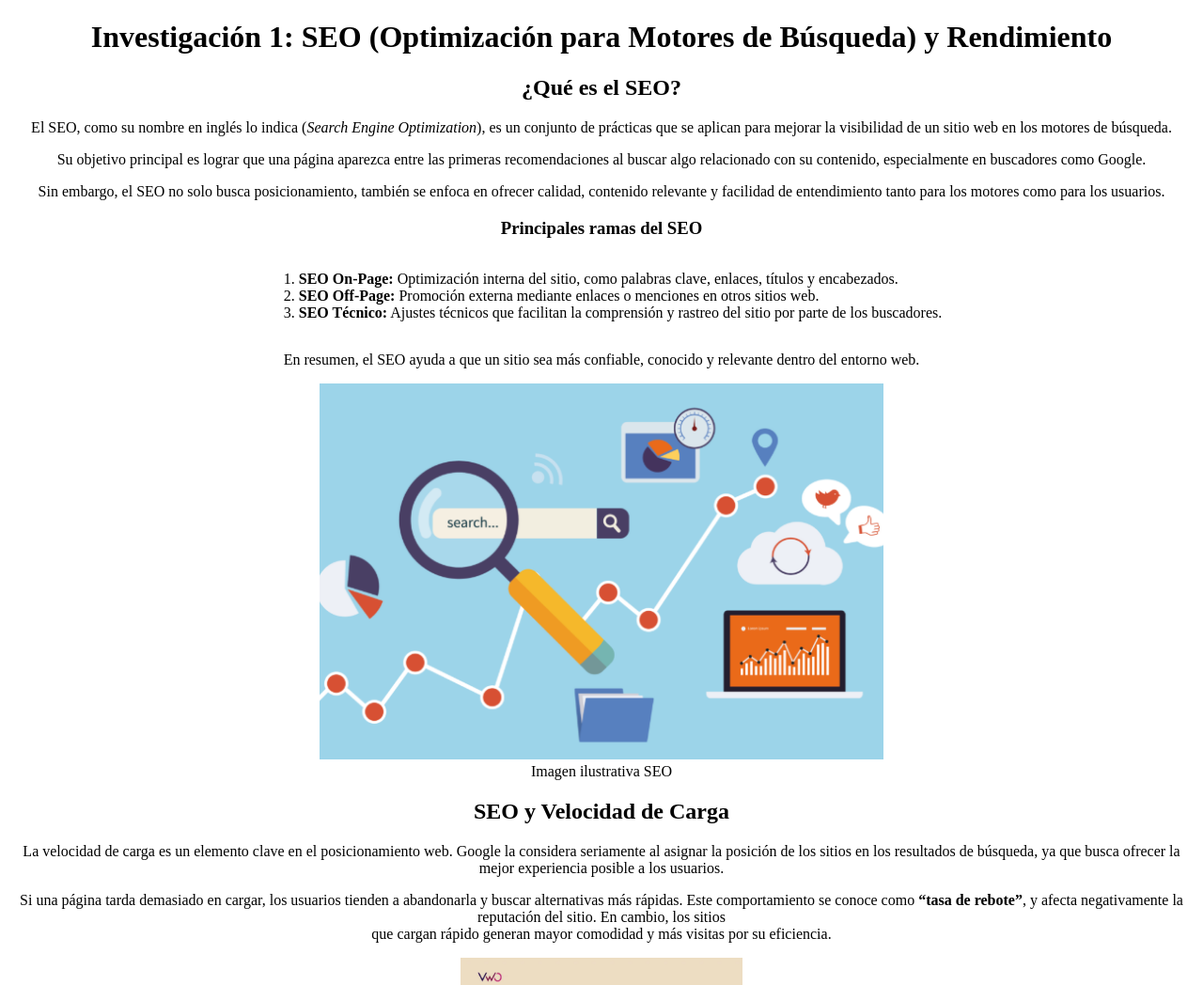
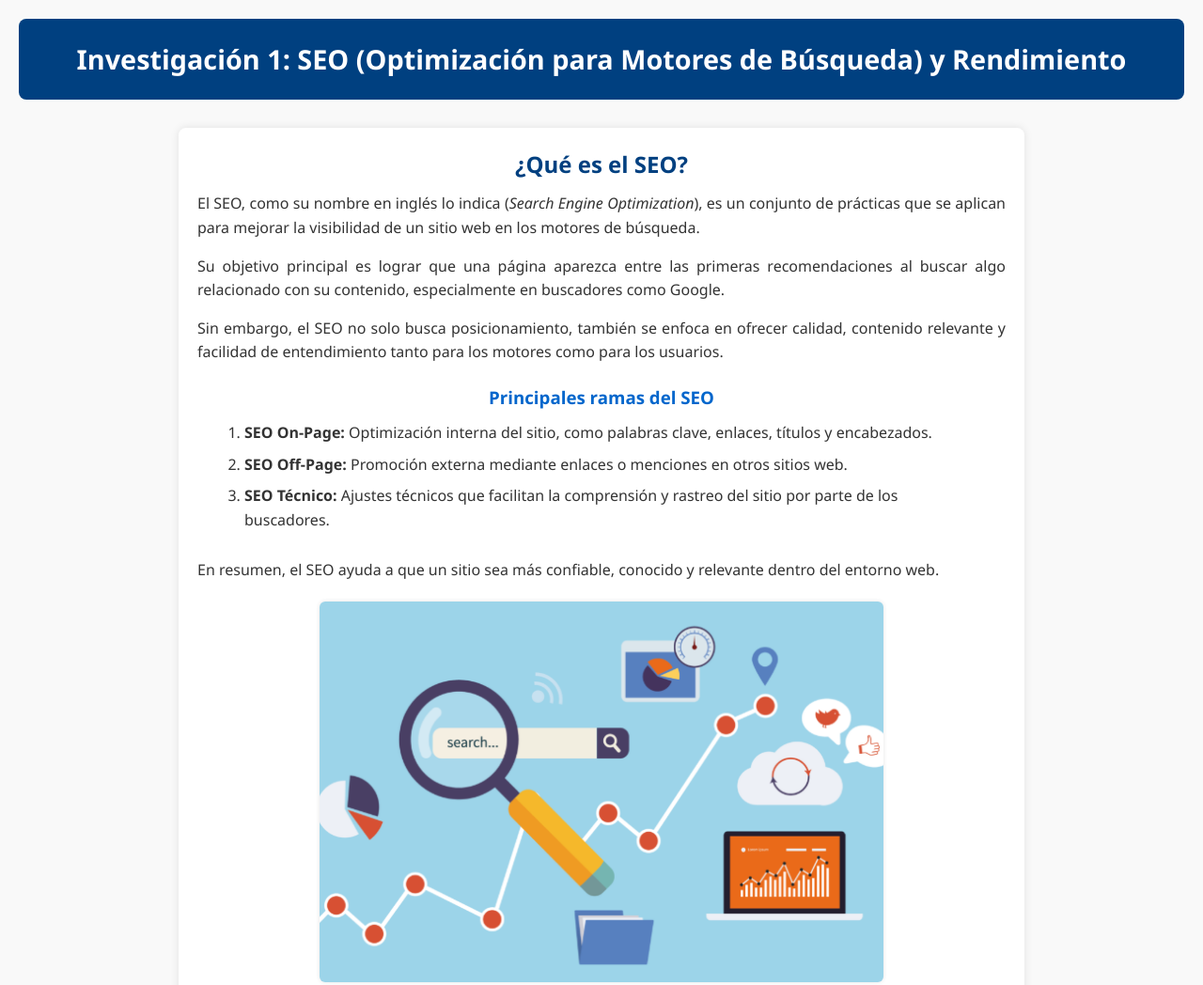
Before and after one commit to Jaro1616/Investigaciones-Cortas, a plain HTML site: page InvestigacionI.html in a window 1280 px wide. Shown: the top 1048 px of the page at 94% size. Drawn offline with Linux system fonts and the light colour scheme.

Commit message:
ultimas actualizaciones

```diff
--- a/InvestigacionI.html
+++ b/InvestigacionI.html
@@ -4,6 +4,8 @@
     <meta charset="UTF-8">
     <meta name="viewport" content="width=device-width, initial-scale=1.0">
     <title>SEO Y RENDIMIENTO</title>
+
+    <link rel="stylesheet" href="estilos.css">
 
     <!-- Metadatos Open Graph para Facebook -->
     <meta property="og:title" content="SEO Y RENDIMIENTO">
@@ -194,7 +196,7 @@
 
         <!-- Imagen optimizada -->
         <figure>
-        <img src="https://example.com/imagen-seo.jpg" alt="Diagrama de optimización SEO" width="600" height="400">
+        <img src="img/DiagramaSEO.png" alt="Diagrama de optimización SEO" width="550" height="400">
         <figcaption>Ejemplo de optimización SEO técnico</figcaption>
         </figure>
     </main>
--- a/estilos.css
+++ b/estilos.css
@@ -0,0 +1,117 @@
+/* General Reset */
+* {
+  margin: 0;
+  padding: 0;
+  box-sizing: border-box;
+}
+
+/* Body */
+body {
+  font-family: 'Segoe UI', Tahoma, Geneva, Verdana, sans-serif;
+  background-color: #f9f9f9;
+  color: #333;
+  text-align: center;
+  line-height: 1.6;
+  padding: 20px;
+}
+
+/* Header */
+header {
+  background-color: #004080;
+  color: white;
+  padding: 20px;
+  margin-bottom: 30px;
+  border-radius: 8px;
+}
+
+header h1 {
+  font-size: 1.8em;
+}
+
+/* Main Sections */
+main section {
+  background-color: #ffffff;
+  margin: 20px auto;
+  padding: 20px;
+  max-width: 900px;
+  border-radius: 8px;
+  box-shadow: 0 0 10px rgba(0,0,0,0.1);
+}
+
+/* Headings */
+h2 {
+  color: #004080;
+  margin-bottom: 10px;
+}
+
+h3 {
+  color: #0066cc;
+  margin-top: 20px;
+  margin-bottom: 10px;
+}
+
+/* Paragraphs */
+p {
+  margin-bottom: 15px;
+  text-align: justify;
+}
+
+/* Lists */
+ul, ol {
+  text-align: left;
+  margin: 0 auto 20px auto;
+  max-width: 800px;
+  padding-left: 20px;
+}
+
+li {
+  margin-bottom: 8px;
+}
+
+/* Figures */
+figure {
+  margin: 20px auto;
+  text-align: center;
+}
+
+img {
+  max-width: 100%;
+  height: auto;
+  border-radius: 6px;
+  box-shadow: 0 0 5px rgba(0,0,0,0.1);
+}
+
+figcaption {
+  font-size: 0.9em;
+  color: #555;
+  margin-top: 5px;
+}
+
+/* Footer */
+footer {
+  background-color: #004080;
+  color: white;
+  padding: 20px;
+  margin-top: 40px;
+  border-radius: 8px;
+}
+
+footer h4 {
+  margin-bottom: 10px;
+}
+
+footer ol {
+  padding-left: 20px;
+  text-align: left;
+  max-width: 800px;
+  margin: auto;
+}
+
+footer a {
+  color: #ffcc00;
+  text-decoration: none;
+}
+
+footer a:hover {
+  text-decoration: underline;
+}
```
Also changed, not shown: img/DiagramaSEO.png (added), img/FONDOSEO.png (added).
